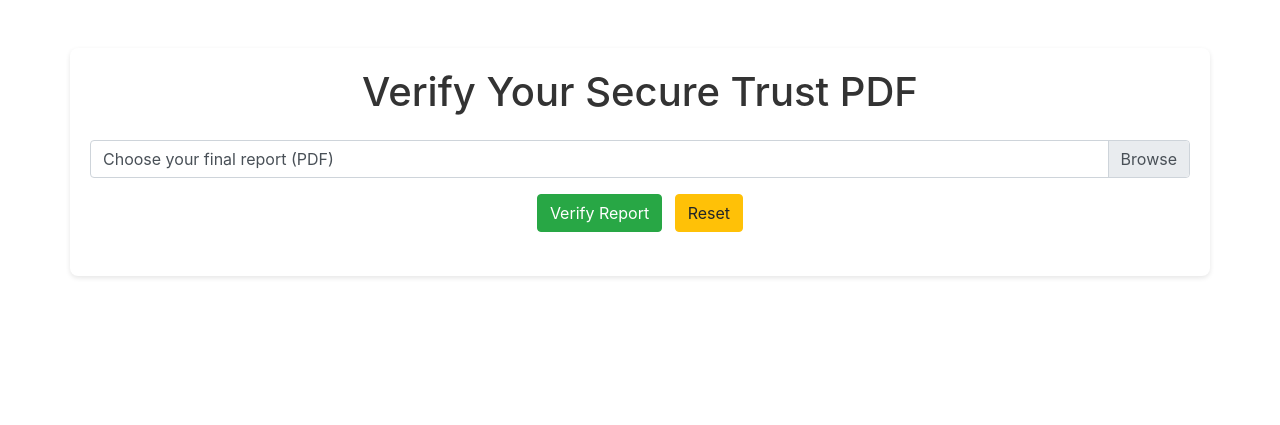
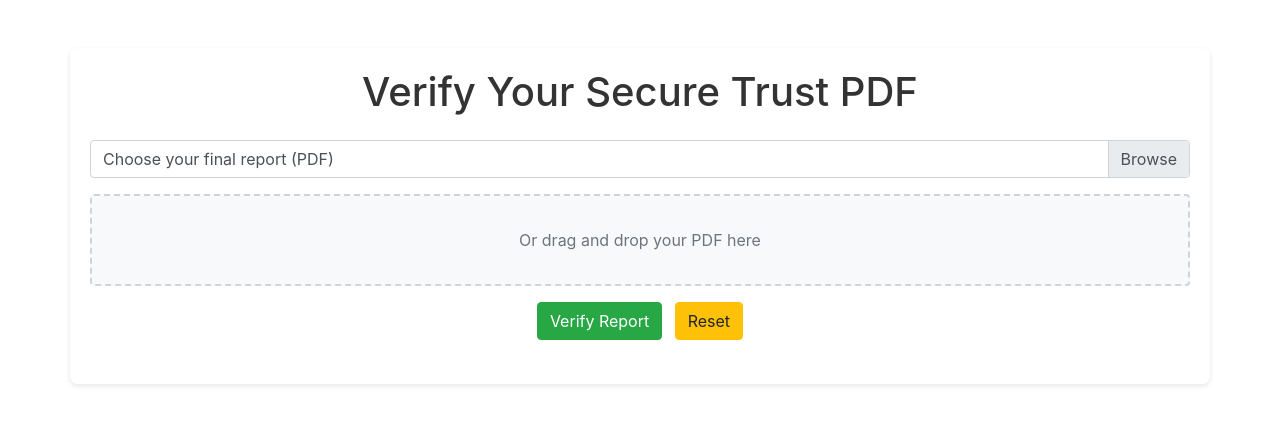
Before and after one commit to Grajesh-Chandra/python-demo, a Python web app: template app/templates/verify.html in a window 1280 px wide. Shown: the part 56-481 px from the top of the page. Run offline with Jinja, Linux system fonts and the light colour scheme; the template is opened without the code that fills it, so the values that code supplies are empty; some libraries are stand-ins or nearby versions.

Commit message:
update- drag and drop

```diff
--- a/app/templates/verify.html
+++ b/app/templates/verify.html
@@ -9,6 +9,7 @@
       href="https://stackpath.bootstrapcdn.com/bootstrap/4.5.2/css/bootstrap.min.css"
     />
     <style>
+      /* Existing styles */
       .container {
         background-color: white;
         padding: 20px;
@@ -27,6 +28,24 @@
         padding: 0.375rem 0.75rem;
       }
 
+      /* New drop zone styles */
+      .drop-zone {
+        border: 2px dashed #ced4da;
+        border-radius: 0.25rem;
+        padding: 2rem;
+        text-align: center;
+        background-color: #f8f9fa;
+        color: #6c757d;
+        cursor: pointer;
+        transition: all 0.3s ease;
+      }
+
+      .drop-zone.dragover {
+        background-color: #e9ecef;
+        border-color: #80bdff;
+      }
+
+      /* Rest of existing styles remain the same */
       .custom-file-input:focus ~ .custom-file-label {
         border-color: #80bdff;
         box-shadow: 0 0 0 0.2rem rgba(0, 123, 255, 0.25);
@@ -58,7 +77,6 @@
         margin-top: 20px;
         box-shadow: 0 2px 5px rgba(0, 0, 0, 0.1);
         table-layout: fixed;
-        /* Key for consistent cell widths */
       }
 
       th,
@@ -70,7 +88,6 @@
         word-wrap: break-word;
         overflow-wrap: break-word;
         white-space: normal;
-        /* Most common case */
         background-color: white;
       }
 
@@ -174,10 +191,16 @@
               id="report_pdf"
               name="report_pdf"
               required
+              accept="application/pdf"
             />
             <label class="custom-file-label" for="report_pdf"
               >Choose your final report (PDF)</label
             >
+          </div>
+
+          <!-- Add Drop Zone Here -->
+          <div id="dropZone" class="drop-zone mb-3">
+            <span>Or drag and drop your PDF here</span>
           </div>
 
           <div class="text-center">
@@ -213,18 +236,9 @@
     </div>
 
     <script>
-      const messages = [
-        "Uploading...",
-        "Processing data...",
-        "Validating...",
-        "Almost done...",
-      ];
-      let messageIndex = 0;
-      let progress = 0;
+      // Existing DOM selections
       const progressBar = document.querySelector(".progress-bar");
       const progressBarDiv = document.getElementById("progressBar");
-      let progressInterval;
-
       const loadingOverlay = document.getElementById("loadingOverlay");
       const message = document.querySelector(".message");
       const verifyButton = document.getElementById("verifyButton");
@@ -233,6 +247,46 @@
       const fileInput = document.getElementById("report_pdf");
       const fileLabel = document.querySelector(".custom-file-label");
 
+      // New drop zone elements
+      const dropZone = document.getElementById("dropZone");
+
+      // Drag and drop event handlers
+      dropZone.addEventListener("dragover", (e) => {
+        e.preventDefault();
+        dropZone.classList.add("dragover");
+      });
+
+      dropZone.addEventListener("dragleave", (e) => {
+        e.preventDefault();
+        dropZone.classList.remove("dragover");
+      });
+
+      dropZone.addEventListener("drop", (e) => {
+        e.preventDefault();
+        dropZone.classList.remove("dragover");
+
+        const files = e.dataTransfer.files;
+        if (files.length === 0) return;
+
+        const file = files[0];
+        if (file.type !== "application/pdf") {
+          alert("Please upload a PDF file.");
+          return;
+        }
+
+        // Update file input and label
+        const dataTransfer = new DataTransfer();
+        dataTransfer.items.add(file);
+        fileInput.files = dataTransfer.files;
+        fileLabel.textContent = file.name;
+      });
+
+      // Click to open file dialog
+      dropZone.addEventListener("click", () => {
+        fileInput.click();
+      });
+
+      // Existing event listeners
       fileInput.addEventListener("change", (e) => {
         fileLabel.textContent =
           e.target.files.length > 0
@@ -250,7 +304,6 @@
 
         try {
           const response = await fetch("/api/verify_pdf", {
-            // Replace with your API endpoint
             method: "POST",
             body: formData,
           });
@@ -273,6 +326,17 @@
           clearProgressInterval();
         }
       });
+
+      // Rest of existing JavaScript remains the same
+      const messages = [
+        "Uploading...",
+        "Processing data...",
+        "Validating...",
+        "Almost done...",
+      ];
+      let messageIndex = 0;
+      let progress = 0;
+      let progressInterval;
 
       function startProgressInterval() {
         messageIndex = 0;
@@ -338,8 +402,8 @@
             const cell = document.createElement("td");
 
             cell.style.overflow = "auto";
-            cell.style.maxHeight = "150px"; // Adjust as needed
-            cell.style.maxWidth = "300px"; // Adjust as needed
+            cell.style.maxHeight = "150px";
+            cell.style.maxWidth = "300px";
             cell.style.wordBreak = "break-word";
             cell.style.whiteSpace = "normal";
 
@@ -347,29 +411,28 @@
               const pre = document.createElement("pre");
               const valueString = JSON.stringify(item.value, null, 2);
 
-              // Create toggle button
               const toggleButton = document.createElement("button");
               toggleButton.textContent = "Show/Hide";
               toggleButton.classList.add(
                 "btn",
                 "btn-sm",
                 "btn-outline-secondary"
-              ); // Add Bootstrap styling
+              );
               toggleButton.addEventListener("click", () => {
                 if (pre.style.display === "none") {
                   pre.style.display = "block";
-                  toggleButton.textContent = "Hide"; // Change button text
+                  toggleButton.textContent = "Hide";
                 } else {
                   pre.style.display = "none";
-                  toggleButton.textContent = "Show"; // Change button text
+                  toggleButton.textContent = "Show";
                 }
               });
 
               pre.textContent = valueString;
-              pre.style.display = "none"; // Initially hide the pre
+              pre.style.display = "none";
 
-              cell.appendChild(toggleButton); // Add button to cell
-              cell.appendChild(pre); // Add pre to cell
+              cell.appendChild(toggleButton);
+              cell.appendChild(pre);
             } else if (item.hasOwnProperty(headerText)) {
               cell.textContent = item[headerText];
             } else {
@@ -390,8 +453,6 @@
         });
 
         table.appendChild(tbody);
-
-        table.style.overflowX = "auto"; // Optional: Horizontal table scrolling
         responseArea.appendChild(table);
       }
     </script>
```
